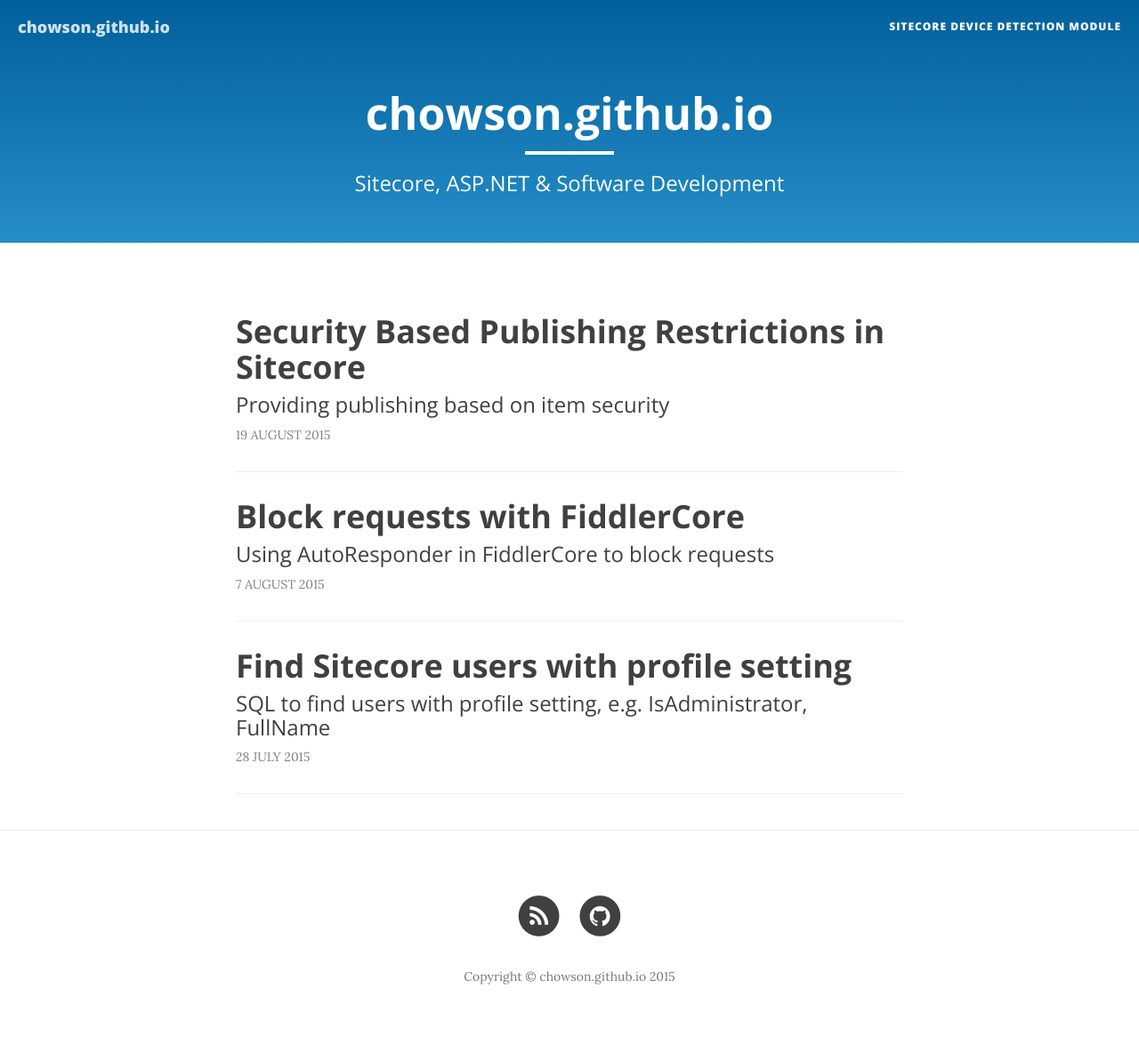
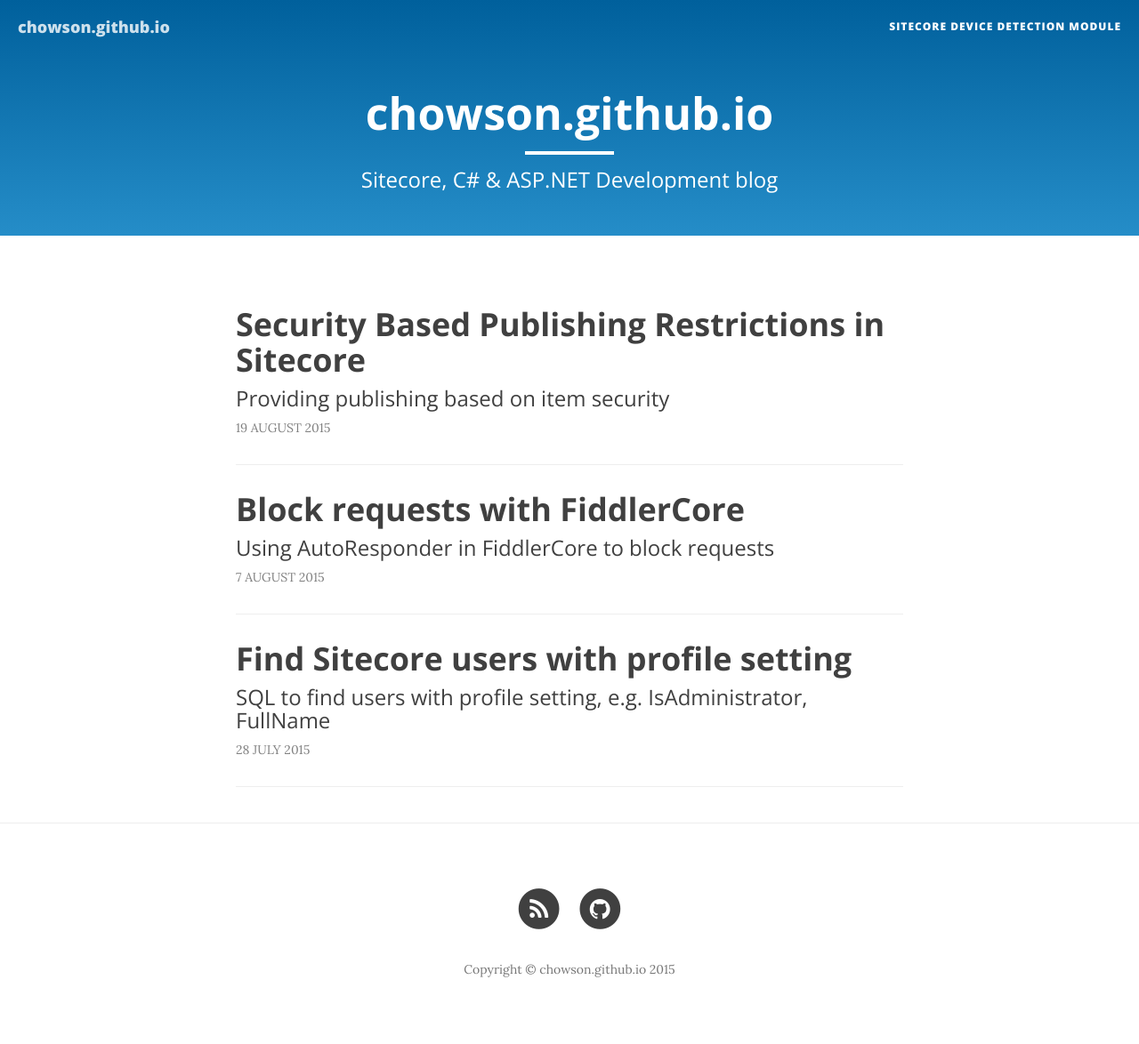
Before and after one commit to chowson/chowson.github.io, a Jekyll site: the page built from index.html, in a window 1280 px wide. Shown: the whole page at 89% size. Built offline with Jekyll 4.4.1, drawn with Linux system fonts in a browser that asks for light colours; nearby versions of some CDN libraries; the list of posts is cut into pages by our own code.

Commit message:
SEO Updates

```diff
--- a/_includes/head.html
+++ b/_includes/head.html
@@ -5,7 +5,7 @@
     <meta name="viewport" content="width=device-width, initial-scale=1">
     <meta name="description" content="{% if page.description %}{{ page.description }}{% else %}{{ site.description }}{% endif %}">
 
-    <title>{% if page.title %}{{ page.title }} - {{ site.title }}{% else %}{{ site.title }}{% endif %}</title>
+    <title>{% if page.title %}{{ page.title }} - {{ site.title }}{% else %}{{ site.title }} | {{ page.description }}{% endif %}</title>
 
     <link rel="canonical" href="{{ page.url | replace:'index.html','' | prepend: site.baseurl | prepend: site.url }}">
 
--- a/_layouts/page.html
+++ b/_layouts/page.html
@@ -13,7 +13,7 @@
                 <div class="site-heading">
                     <h1>{% if page.title %}{{ page.title }}{% else %}{{ site.title }}{% endif %}</h1>
                     <hr class="small">
-                    <span class="subheading">{{ page.description }}</span>
+                    <h2 class="subheading">{{ page.description }}</h2>
                 </div>
             </div>
         </div>
--- a/_layouts/post.html
+++ b/_layouts/post.html
@@ -50,7 +50,7 @@
 
                 <hr>
 
-				{% if post.references %}
+				{% if post.references.size > 0 %}
 				<h3>References</h3>
 				<ul>
 					{% for reference in post.references %}
--- a/index.html
+++ b/index.html
@@ -1,6 +1,6 @@
 ---
 layout: page
-description: "Sitecore, ASP.NET & Software Development"
+description: "Sitecore, C# & ASP.NET Development blog"
 ---
 
 {% for post in paginator.posts %}
```
